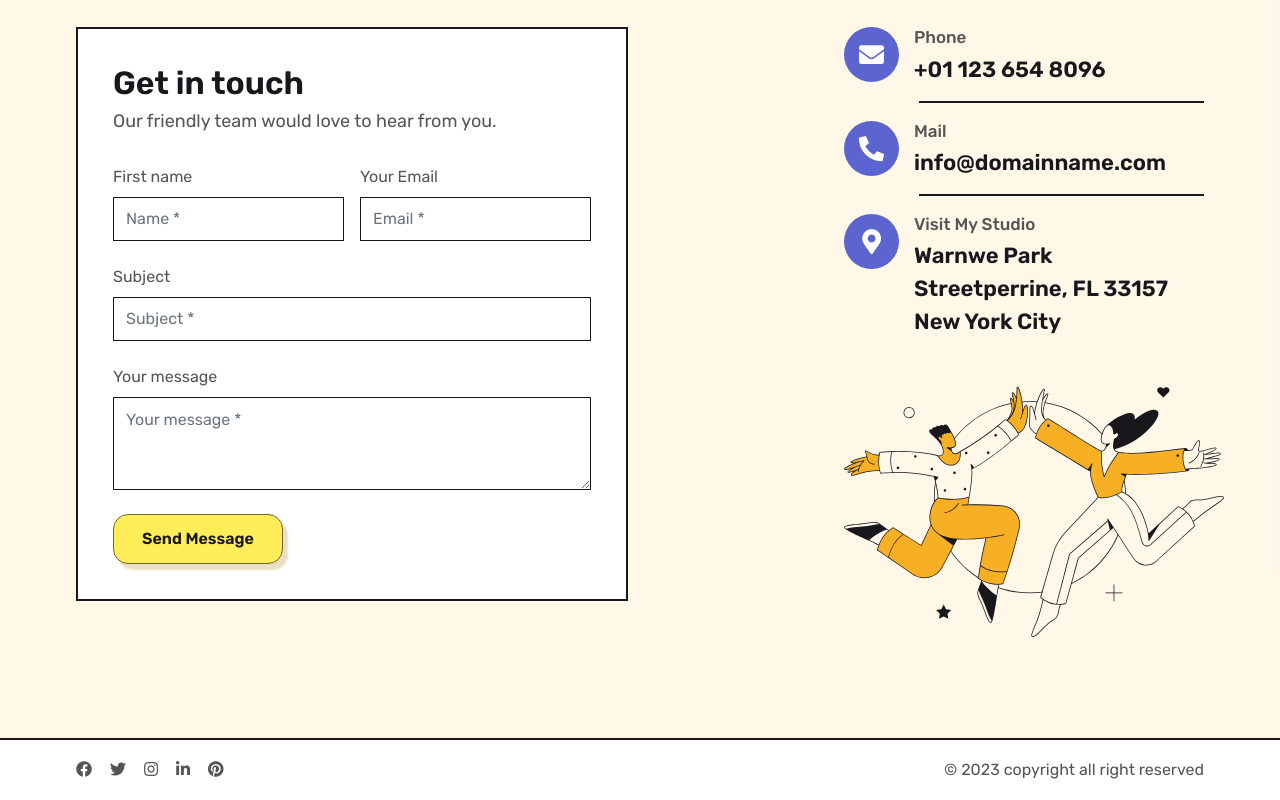
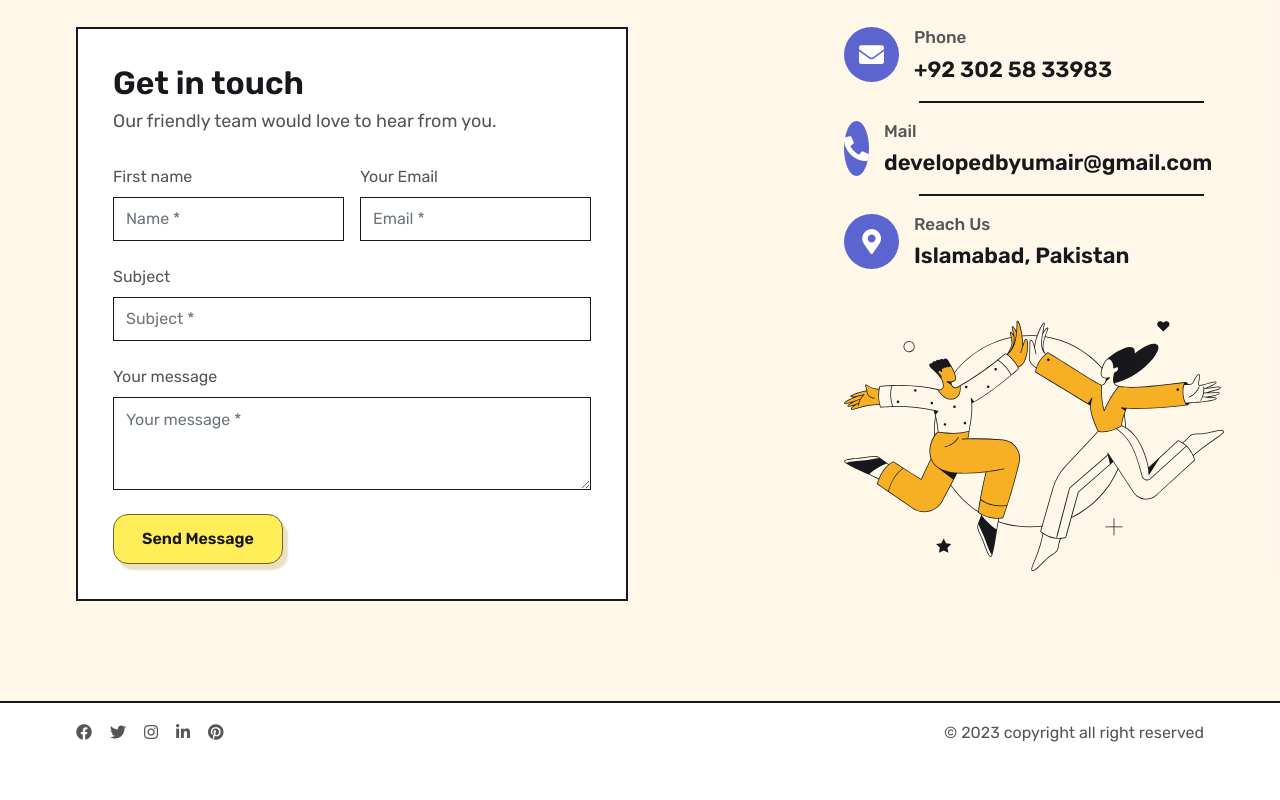
Before and after one commit to developedbyumair/Umair-Ali-01.github.io, a Next.js app: page / in a window 1280 px wide. Shown: the part 6032-6832 px from the top of the page. After the commit the page ends 6795 px from the top, so only its background shows below. Built offline with nearby package versions, Linux system fonts and the light colour scheme.

Commit message:
Update Contact.js

```diff
--- a/src/components/Contact.js
+++ b/src/components/Contact.js
@@ -3,17 +3,17 @@ import { useState } from "react";
 import SectionTitle from "./SectionTitle";
 
 const contactInfo = [
-  { id: 1, label: "Phone", value: "+01 123 654 8096", icon: "fas fa-envelope" },
+  { id: 1, label: "Phone", value: "+92 302 58 33983", icon: "fas fa-envelope" },
   {
     id: 2,
     label: "Mail",
-    value: "info@domainname.com",
+    value: "developedbyumair@gmail.com",
     icon: "fas fa-phone-alt",
   },
   {
     id: 3,
-    label: "Visit My Studio",
-    value: "Warnwe Park Streetperrine, FL 33157 New York City",
+    label: "Reach Us",
+    value: "Islamabad, Pakistan",
     icon: "fas fa-map-marker-alt",
   },
 ];
@@ -43,10 +43,10 @@ const Contact = () => {
     } else {
       emailjs
         .send(
-          "service_seruhwu", // service id
-          "template_21aw58z", // template id
+          "service_9u9gdab", // service id
+          "template_tegmrkv", // template id
           mailData,
-          "Q3pccdLZhU-mZT7tQ" // public api
+          "dz63_aKnjbu-FDH-g" // public api
         )
         .then(
           (response) => {
```
